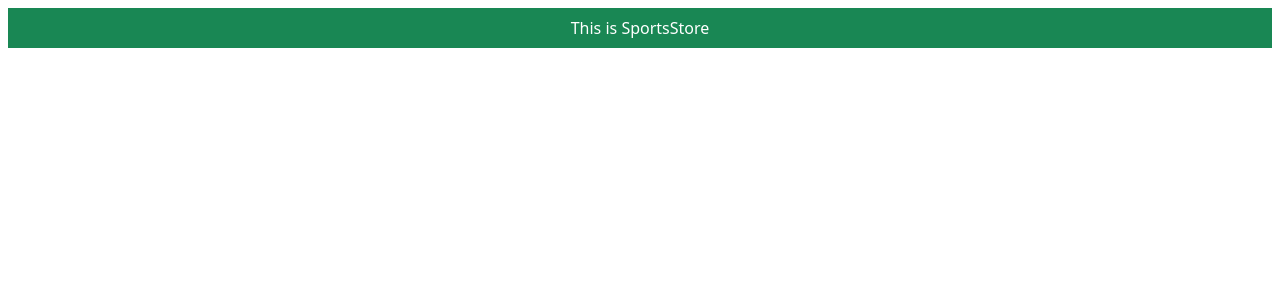
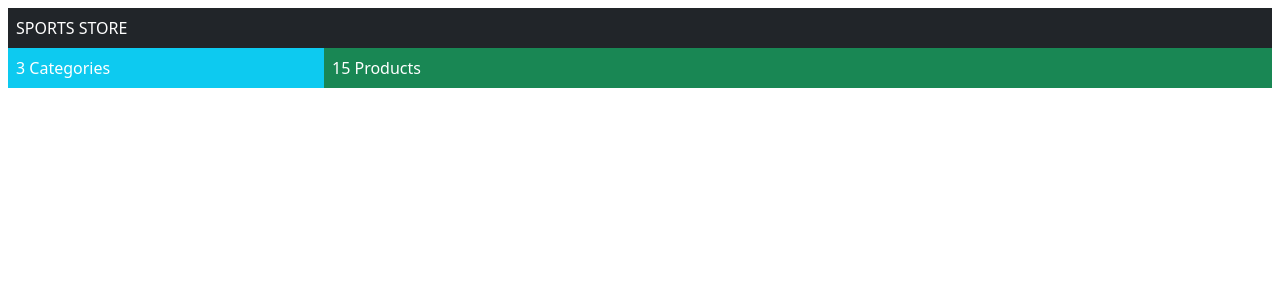
Before and after one commit to hgirish/ng-SportsStore, an Angular app: page / in a window 1280 px wide. Shown: the top 300 px of the page. Built offline with nearby package versions, Linux system fonts and the light colour scheme.

Commit message:
store module

```diff
--- a/angular.json
+++ b/angular.json
@@ -77,13 +77,7 @@
             "development": {
               "optimization": false,
               "extractLicenses": false,
-              "sourceMap": true,
-              "fileReplacements": [
-                {
-                  "replace": "src/environments/environment.ts",
-                  "with": "src/environments/environment.development.ts"
-                }
-              ]
+              "sourceMap": true
             }
           },
           "defaultConfiguration": "production"
--- a/src/app/app.component.ts
+++ b/src/app/app.component.ts
@@ -2,10 +2,7 @@ import { Component } from '@angular/core';
 
 @Component({
   selector: 'app',
-template: `<div class="bg-success p-2 text-center text-white">
-This is SportsStore
-</div>
-`,
+template: "<store></store>",
 
 })
 export class AppComponent {
--- a/src/app/app.module.ts
+++ b/src/app/app.module.ts
@@ -1,10 +1,11 @@
 import { NgModule } from "@angular/core";
 import { AppComponent } from "./app.component";
 import { BrowserModule } from "@angular/platform-browser";
+import { StoreModule } from "./store/store.module";
 
 @NgModule({
     declarations: [AppComponent],
-    imports: [BrowserModule],
+    imports: [BrowserModule, StoreModule],
     providers: [],
     bootstrap: [AppComponent]
 })
--- /dev/null
+++ b/src/app/model/product.repository.ts
@@ -0,0 +1,26 @@
+import { Injectable } from "@angular/core";
+import { Product } from "./product.model";
+import { StaticDataSource } from "./static.datasource";
+
+@Injectable()
+export class ProductRepository {
+    private products: Product[] = [];
+    private categories: string[] = [];
+
+    constructor(private dataSource: StaticDataSource){
+        dataSource.getProducts().subscribe(data => {
+            this.products = data;
+            this.categories = data.map(p => p.category ?? "(None)")
+            .filter((c,index,array) => array.indexOf(c) == index).sort();
+        })
+    }
+
+    getProducts(category?:string):Product[] {
+        return this.products
+        .filter(p => category == undefined || category == p.category);
+    }
+
+    getCategories(): string[] {
+        return this.categories;
+    }
+}
--- /dev/null
+++ b/src/app/store/store.component.html
@@ -0,0 +1,15 @@
+<div class="container-fluid">
+    <div class="row">
+        <div class="bg-dark text-white p-2">
+            <span class="navbar-brand ml-2">SPORTS STORE</span>
+        </div>
+    </div>
+    <div class="row text-white">
+        <div class="col-3 bg-info p-2">
+            {{categories.length}} Categories
+        </div>
+        <div class="col-9 bg-success p-2">
+            {{products.length}} Products
+        </div>
+    </div>
+</div>
--- /dev/null
+++ b/src/app/store/store.component.ts
@@ -0,0 +1,17 @@
+import { Component } from "@angular/core";
+import { ProductRepository } from "../model/product.repository";
+import { Product } from "../model/product.model";
+
+@Component({
+    selector: "store",
+    templateUrl: "store.component.html"
+})
+export class StoreComponent {
+    constructor(private repository: ProductRepository){}
+    get products(): Product[] {
+        return this.repository.getProducts();
+    }
+    get categories():string[]{
+        return this.repository.getCategories();
+    }
+}
```
Also changed, not shown: src/app/model/model.module.ts (added, +8 -0 lines), src/app/store/store.module.ts (added, +12 -0 lines).
